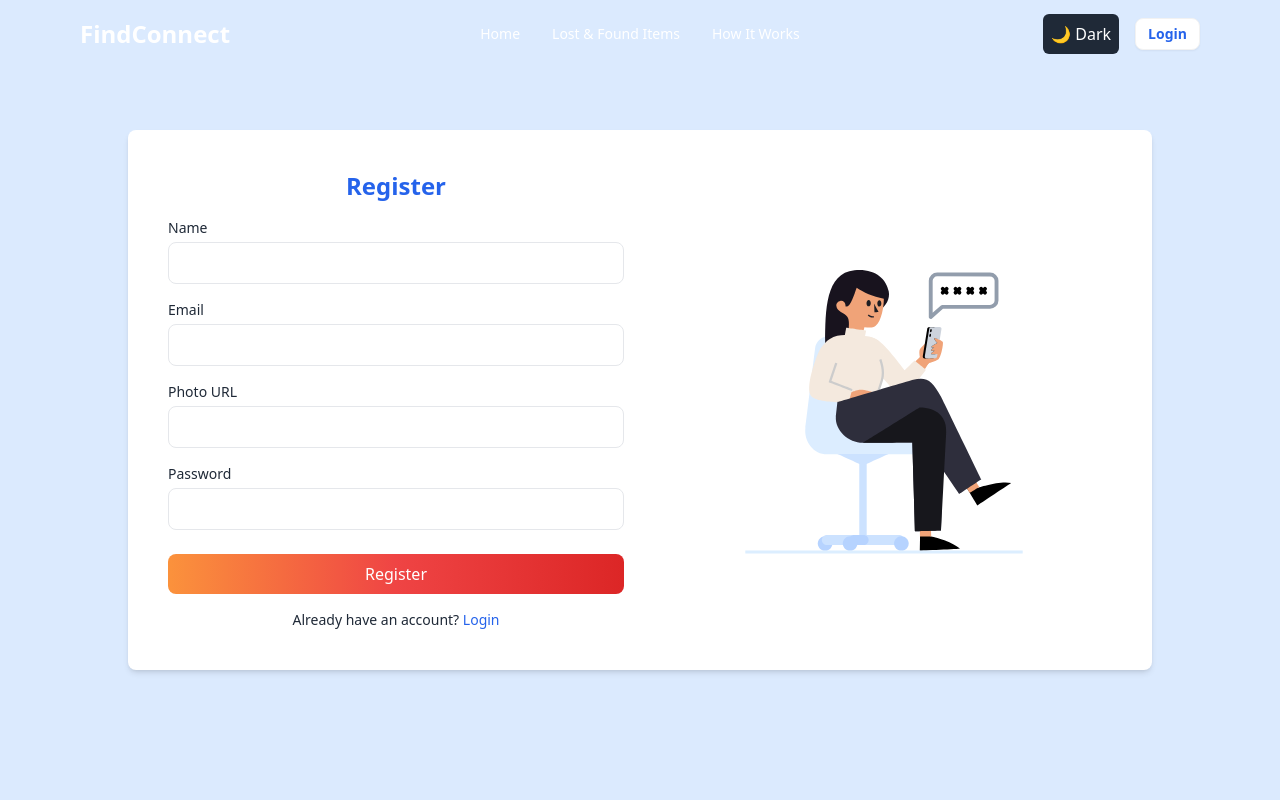
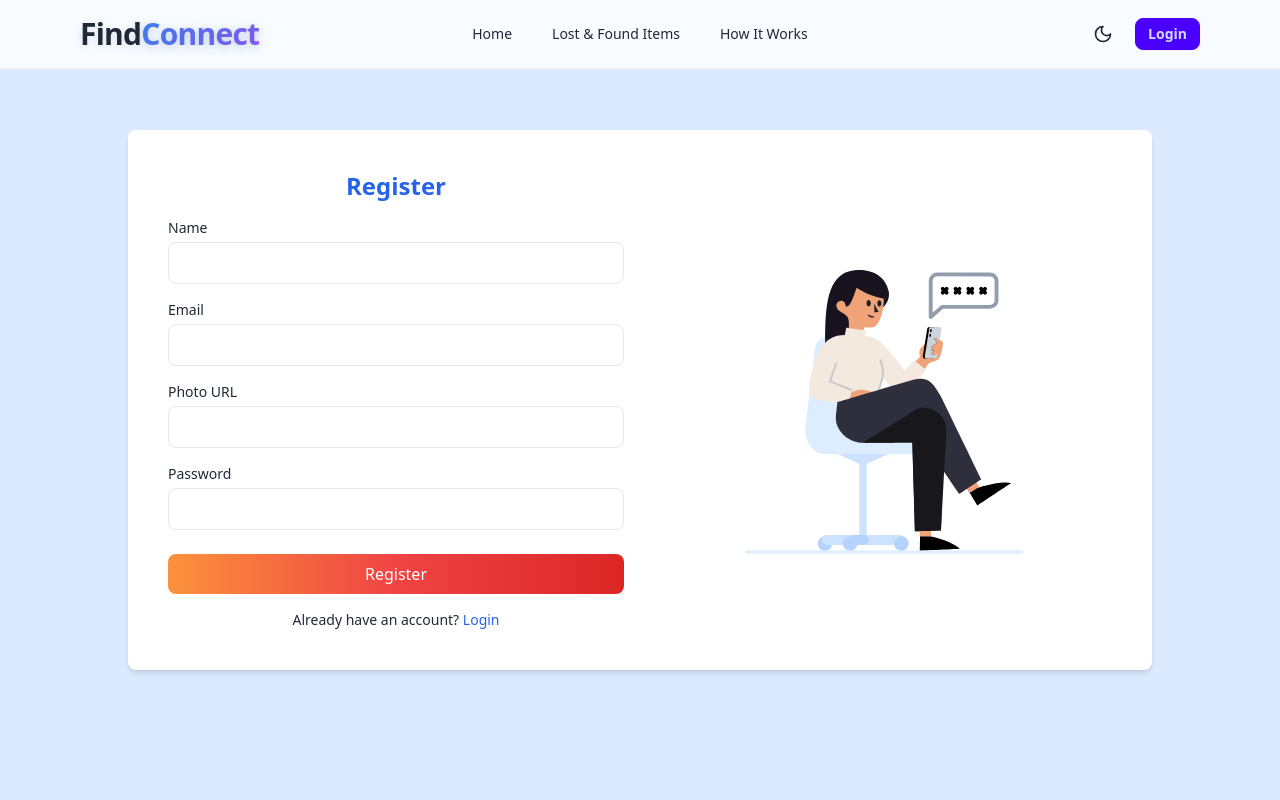
Before and after one commit to AyshaUrmi0/FindConnect, a React (Vite) app: page /register in a window 1280 px wide. Shown: the top 800 px of the page. Built offline with nearby package versions, Linux system fonts and the light colour scheme; no server answers.

Commit message:
ImageProcessSection added

```diff
--- a/src/components/Navbar.jsx
+++ b/src/components/Navbar.jsx
@@ -4,6 +4,7 @@ import Authcontext from "../context/Authcontext/Authcontext";
 import { toast } from "react-toastify";
 import auth from "../firebase/firebase.init";
 import { ThemeContext } from "../context/Authcontext/ThemeContext";
+import { LogOut, Moon, Sun, Search, Menu } from "lucide-react";
 
 const Navbar = () => {
   const { user, signOutUser } = useContext(Authcontext);
@@ -25,46 +26,100 @@ const Navbar = () => {
   const { theme, toggleTheme } = useContext(ThemeContext);
 
   return (
-    <div className="fixed top-0 left-0 z-50 w-full text-white bg-transparent lg:px-20 sm:px-10 navbar">
+    <div className="fixed top-0 left-0 z-50 w-full border-b backdrop-blur-md bg-base-100/80 border-base-200 dark:border-base-700 lg:px-20 sm:px-10 navbar">
       {/* Logo */}
       <div className="navbar-start">
-        <Link to="/" className="text-2xl font-bold">
-          FindConnect
+        <Link to="/" className="text-3xl font-black logo-text font-display">
+          Find<span className="text-primary">Connect</span>
         </Link>
       </div>
 
       {/* Center Navigation Links (Large Devices) */}
       <div className="hidden navbar-center lg:flex">
-        <ul className="menu menu-horizontal">
+        <ul className="gap-2 menu menu-horizontal">
           <li>
-            <NavLink to="/" className={({ isActive }) => (isActive ? "border-b-2 border-white" : "hover:text-gray-200")}>
+            <NavLink
+              to="/"
+              className={({ isActive }) =>
+                `px-4 py-2 rounded-lg transition-all ${
+                  isActive
+                    ? "bg-primary/10 text-primary font-medium"
+                    : "hover:bg-base-200 text-base-content"
+                }`
+              }
+            >
               Home
             </NavLink>
           </li>
           <li>
-            <NavLink to="/allItems" className={({ isActive }) => (isActive ? "border-b-2 border-white" : "hover:text-gray-200")}>
+            <NavLink
+              to="/allItems"
+              className={({ isActive }) =>
+                `px-4 py-2 rounded-lg transition-all ${
+                  isActive
+                    ? "bg-primary/10 text-primary font-medium"
+                    : "hover:bg-base-200 text-base-content"
+                }`
+              }
+            >
               Lost & Found Items
             </NavLink>
           </li>
           <li>
-            <NavLink to="/how-it-works" className={({ isActive }) => (isActive ? "border-b-2 border-white" : "hover:text-gray-200")}>
+            <NavLink
+              to="/how-it-works"
+              className={({ isActive }) =>
+                `px-4 py-2 rounded-lg transition-all ${
+                  isActive
+                    ? "bg-primary/10 text-primary font-medium"
+                    : "hover:bg-base-200 text-base-content"
+                }`
+              }
+            >
               How It Works
             </NavLink>
           </li>
           {user && (
             <>
               <li>
-                <NavLink to="/addItems" className={({ isActive }) => (isActive ? "border-b-2 border-white" : "hover:text-gray-200")}>
+                <NavLink
+                  to="/addItems"
+                  className={({ isActive }) =>
+                    `px-4 py-2 rounded-lg transition-all ${
+                      isActive
+                        ? "bg-primary/10 text-primary font-medium"
+                        : "hover:bg-base-200 text-base-content"
+                    }`
+                  }
+                >
                   Add Lost Item
                 </NavLink>
               </li>
               <li>
-                <NavLink to="/myItems" className={({ isActive }) => (isActive ? "border-b-2 border-white" : "hover:text-gray-200")}>
+                <NavLink
+                  to="/myItems"
+                  className={({ isActive }) =>
+                    `px-4 py-2 rounded-lg transition-all ${
+                      isActive
+                        ? "bg-primary/10 text-primary font-medium"
+                        : "hover:bg-base-200 text-base-content"
+                    }`
+                  }
+                >
                   Manage My Items
                 </NavLink>
               </li>
               <li>
-                <NavLink to="/recoveredItems" className={({ isActive }) => (isActive ? "border-b-2 border-white" : "hover:text-gray-200")}>
+                <NavLink
+                  to="/recoveredItems"
+                  className={({ isActive }) =>
+                    `px-4 py-2 rounded-lg transition-all ${
+                      isActive
+                        ? "bg-primary/10 text-primary font-medium"
+                        : "hover:bg-base-200 text-base-content"
+                    }`
+                  }
+                >
                   All Recovered Items
                 </NavLink>
               </li>
@@ -74,20 +129,34 @@ const Navbar = () => {
       </div>
 
       {/* Right Section */}
-      <div className="flex items-center gap-4 navbar-end">
-        <button className="p-2 text-white bg-gray-800 rounded-md" onClick={toggleTheme}>
-          {theme === "light" ? "🌙 Dark" : "☀️ Light"}
+      <div className="flex items-center gap-2 navbar-end">
+        <button
+          className="btn btn-ghost btn-circle"
+          onClick={toggleTheme}
+          aria-label="Toggle theme"
+        >
+          {theme === "light" ? (
+            <Moon className="w-5 h-5" />
+          ) : (
+            <Sun className="w-5 h-5" />
+          )}
         </button>
+
         {!user ? (
-          <Link to="/login" className="text-blue-600 bg-white btn btn-sm hover:bg-gray-200">
+          <Link
+            to="/login"
+            className="normal-case btn btn-primary btn-sm"
+          >
             Login
           </Link>
         ) : (
-          <>
-            <button onClick={handleSignOut} className="hidden px-4 py-2 text-sm text-red-600 bg-white rounded lg:block hover:bg-gray-200">
-              Logout
-            </button>
-          </>
+          <button
+            onClick={handleSignOut}
+            className="gap-2 normal-case btn btn-error btn-sm"
+          >
+            <LogOut className="w-4 h-4" />
+            Logout
+          </button>
         )}
       </div>
 
@@ -96,54 +165,74 @@ const Navbar = () => {
         <div className="drawer">
           <input id="nav-drawer" type="checkbox" className="drawer-toggle" />
           <div className="drawer-content">
-            <button onClick={() => (document.getElementById("nav-drawer").checked = true)} className="btn btn-ghost">
-              <svg xmlns="http://www.w3.org/2000/svg" fill="none" viewBox="0 0 24 24" strokeWidth="2" stroke="currentColor" className="w-6 h-6">
-                <path strokeLinecap="round" strokeLinejoin="round" d="M3.75 5.25h16.5m-16.5 6h16.5m-16.5 6h16.5" />
-              </svg>
-            </button>
+            <label
+              htmlFor="nav-drawer"
+              className="btn btn-ghost btn-circle drawer-button"
+            >
+              <Menu className="w-5 h-5" />
+            </label>
           </div>
           <div className="drawer-side">
             <label htmlFor="nav-drawer" className="drawer-overlay"></label>
-            <ul className="w-64 p-4 text-black bg-white menu">
-              <li>
-                <button className="p-2 text-black bg-gray-200 rounded-md" onClick={toggleTheme}>
-                  {theme === "light" ? "🌙 Dark" : "☀️ Light"}
+            <ul className="min-h-full p-4 menu w-80 bg-base-200 text-base-content">
+              <li className="mb-2">
+                <button
+                  className="justify-start gap-2 btn btn-ghost"
+                  onClick={toggleTheme}
+                >
+                  {theme === "light" ? (
+                    <>
+                      <Moon className="w-5 h-5" />
+                      Dark Mode
+                    </>
+                  ) : (
+                    <>
+                      <Sun className="w-5 h-5" />
+                      Light Mode
+                    </>
+                  )}
                 </button>
               </li>
+              <div className="divider"></div>
               <li>
-                <NavLink to="/" onClick={() => (document.getElementById("nav-drawer").checked = false)}>
+                <NavLink to="/" className="active:bg-primary/20">
                   Home
                 </NavLink>
               </li>
               <li>
-                <NavLink to="/allItems" onClick={() => (document.getElementById("nav-drawer").checked = false)}>
+                <NavLink to="/allItems" className="active:bg-primary/20">
                   Lost & Found Items
                 </NavLink>
               </li>
               <li>
-                <NavLink to="/how-it-works" onClick={() => (document.getElementById("nav-drawer").checked = false)}>
+                <NavLink to="/how-it-works" className="active:bg-primary/20">
                   How It Works
                 </NavLink>
               </li>
               {user && (
                 <>
+                  <div className="divider">User Menu</div>
                   <li>
-                    <NavLink to="/addItems" onClick={() => (document.getElementById("nav-drawer").checked = false)}>
+                    <NavLink to="/addItems" className="active:bg-primary/20">
                       Add Lost Item
                     </NavLink>
                   </li>
                   <li>
-                    <NavLink to="/myItems" onClick={() => (document.getElementById("nav-drawer").checked = false)}>
+                    <NavLink to="/myItems" className="active:bg-primary/20">
                       Manage My Items
                     </NavLink>
                   </li>
                   <li>
-                    <NavLink to="/recoveredItems" onClick={() => (document.getElementById("nav-drawer").checked = false)}>
+                    <NavLink to="/recoveredItems" className="active:bg-primary/20">
                       All Recovered Items
                     </NavLink>
                   </li>
                   <li>
-                    <button onClick={handleSignOut}>
+                    <button
+                      onClick={handleSignOut}
+                      className="gap-2 text-error"
+                    >
+                      <LogOut className="w-4 h-4" />
                       Logout
                     </button>
                   </li>
@@ -151,7 +240,10 @@ const Navbar = () => {
               )}
               {!user && (
                 <li>
-                  <Link to="/login" onClick={() => (document.getElementById("nav-drawer").checked = false)}>
+                  <Link
+                    to="/login"
+                    className="mt-4 btn btn-primary"
+                  >
                     Login
                   </Link>
                 </li>
--- a/src/index.css
+++ b/src/index.css
@@ -13,3 +13,29 @@
   .slick-slide > div {
     @apply mx-auto;
   }
+  /* Fancy gradient text effect for logo */
+.logo-text {
+    @apply relative font-black tracking-tight;
+    text-shadow: 0 2px 10px rgba(0, 0, 0, 0.1);
+  }
+
+  .logo-text span {
+    background: linear-gradient(135deg, #3b82f6 0%, #8b5cf6 100%);
+    -webkit-background-clip: text;
+    -webkit-text-fill-color: transparent;
+    filter: drop-shadow(0 2px 4px rgba(59, 130, 246, 0.2));
+  }
+
+  /* Add a subtle glow effect on hover */
+  .logo-text:hover span {
+    animation: glow 1.5s ease-in-out infinite alternate;
+  }
+
+  @keyframes glow {
+    from {
+      filter: drop-shadow(0 2px 4px rgba(59, 130, 246, 0.2));
+    }
+    to {
+      filter: drop-shadow(0 2px 8px rgba(59, 130, 246, 0.4));
+    }
+  }
--- /dev/null
+++ b/src/pages/Home/ImageProcessSection .jsx
@@ -0,0 +1,102 @@
+import React from "react";
+import { motion } from "framer-motion";
+import { FaCamera, FaInfoCircle, FaChartLine } from "react-icons/fa";
+
+const ImageProcessSection = () => {
+  // Animation variants for Framer Motion
+  const containerVariants = {
+    hidden: { opacity: 0 },
+    visible: {
+      opacity: 1,
+      transition: {
+        staggerChildren: 0.3,
+      },
+    },
+  };
+
+  const itemVariants = {
+    hidden: { y: 20, opacity: 0 },
+    visible: { y: 0, opacity: 1 },
+  };
+
+  return (
+    <div className="px-4 py-16 bg-gradient-to-r from-blue-50 to-purple-50">
+      <div className="mx-auto text-center max-w-7xl">
+        <h1 className="mb-12 text-4xl font-bold text-gray-800">
+          Images Simplify the Process
+        </h1>
+
+        {/* Dotted line images */}
+        <img
+          src="https://cdn.prod.website-files.com/5fe22b52285ac81c0bafbab6/5fe3adf3112dc4f2737773b6_dotted-up.svg"
+          alt="Dotted line"
+          className="w-full mb-12"
+        />
+
+        {/* Process steps */}
+        <motion.div
+          className="grid grid-cols-1 gap-8 md:grid-cols-3"
+          variants={containerVariants}
+          initial="hidden"
+          whileInView="visible"
+          viewport={{ once: true }}
+        >
+          {/* Step 1 */}
+          <motion.div
+            className="p-8 transition-shadow duration-300 bg-white rounded-lg shadow-lg hover:shadow-xl"
+            variants={itemVariants}
+          >
+            <div className="mb-4 text-6xl font-bold text-blue-500">01</div>
+            <FaCamera className="w-12 h-12 mx-auto mb-4 text-blue-500" />
+            <h2 className="mb-4 text-2xl font-semibold text-gray-800">
+              Snap &amp; Log
+            </h2>
+            <p className="text-gray-600">
+              Take a photo of the found item and log it using our app.
+            </p>
+          </motion.div>
+
+          {/* Step 2 */}
+          <motion.div
+            className="p-8 transition-shadow duration-300 bg-white rounded-lg shadow-lg hover:shadow-xl"
+            variants={itemVariants}
+          >
+            <div className="mb-4 text-6xl font-bold text-purple-500">02</div>
+            <FaInfoCircle className="w-12 h-12 mx-auto mb-4 text-purple-500" />
+            <h2 className="mb-4 text-2xl font-semibold text-gray-800">
+              Add Info
+            </h2>
+            <p className="text-gray-600">
+              Add notable item information in the system.
+            </p>
+          </motion.div>
+
+          {/* Step 3 */}
+          <motion.div
+            className="p-8 transition-shadow duration-300 bg-white rounded-lg shadow-lg hover:shadow-xl"
+            variants={itemVariants}
+          >
+            <div className="mb-4 text-6xl font-bold text-green-500">03</div>
+            <FaChartLine className="w-12 h-12 mx-auto mb-4 text-green-500" />
+            <h2 className="mb-4 text-2xl font-semibold text-gray-800">
+              Track &amp; Manage
+            </h2>
+            <p className="text-gray-600">
+              Deliver the best experience for your customers and staff from our
+              dashboard.
+            </p>
+          </motion.div>
+        </motion.div>
+
+        {/* Dotted line images */}
+        <img
+          src="https://cdn.prod.website-files.com/5fe22b52285ac81c0bafbab6/5fe3adf4d2b0c82bc1f9e711_dotted-down.svg"
+          alt="Dotted line"
+          className="w-full mt-12"
+        />
+      </div>
+    </div>
+  );
+};
+
+export default ImageProcessSection;
--- a/src/router/Router.jsx
+++ b/src/router/Router.jsx
@@ -18,6 +18,7 @@ import LatestItems from "../pages/Home/LatestItems";
 import PopularCategories from "../pages/Home/PopularCategories";
 import Testimonials from "../pages/Home/Testimonials";
 import HowItWorks from "../pages/Items/HowItWorks";
+import ImageProcessSection from "../pages/Home/ImageProcessSection ";
   const router = createBrowserRouter([
     {
       path: "/",
@@ -29,6 +30,7 @@ import HowItWorks from "../pages/Items/HowItWorks";
           element: <>
           <Banner />
           <LatestItems />
+          <ImageProcessSection/>
           <PopularCategories />
           <Testimonials />
           </>
```
Also changed, not shown: 7 other files (tests, documents, lock files or other folders).
